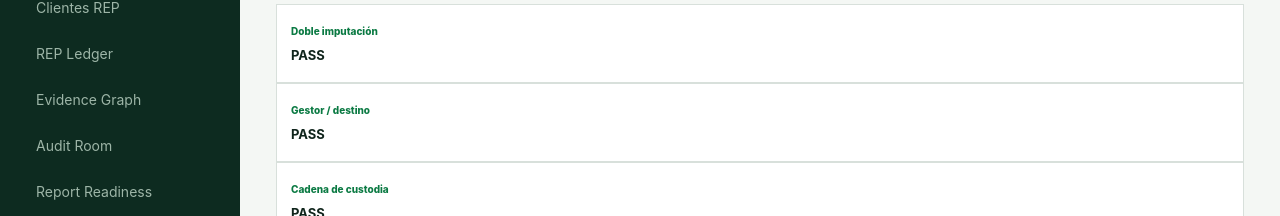
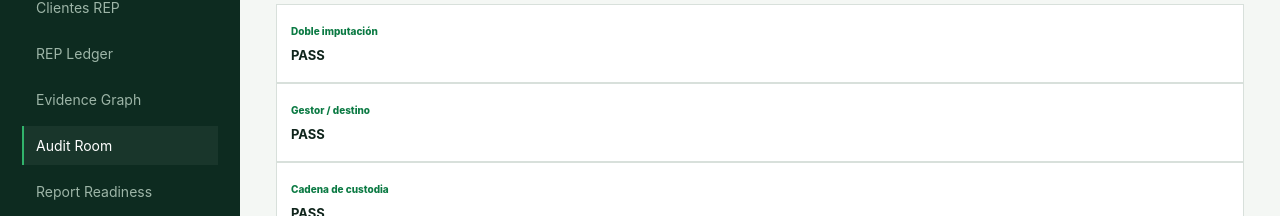
Before and after one commit to traviscomber/recycla, a Next.js app: page /audit in a window 1280 px wide. Shown: the part 164-380 px from the top of the page. Built offline with nearby package versions, Linux system fonts and the light colour scheme.

Commit message:
feat: wire evidence audit and reporting navigation

```diff
--- a/src/components/app-shell.tsx
+++ b/src/components/app-shell.tsx
@@ -4,7 +4,10 @@ import { priorityStreams } from "@/lib/rep";
 const nav = [
   ["/", "Control Tower"],
   ["/clientes", "Clientes REP"],
-  ["/ledger", "REP Ledger"]
+  ["/ledger", "REP Ledger"],
+  ["/evidence", "Evidence Graph"],
+  ["/audit", "Audit Room"],
+  ["/reporting", "Report Readiness"]
 ] as const;
 
 export function AppShell({
@@ -31,9 +34,6 @@ export function AppShell({
               {label}
             </Link>
           ))}
-          <a>Evidence Graph</a>
-          <a>Audit Room</a>
-          <a>Report Readiness</a>
         </nav>
 
         <div className="scope">
```
